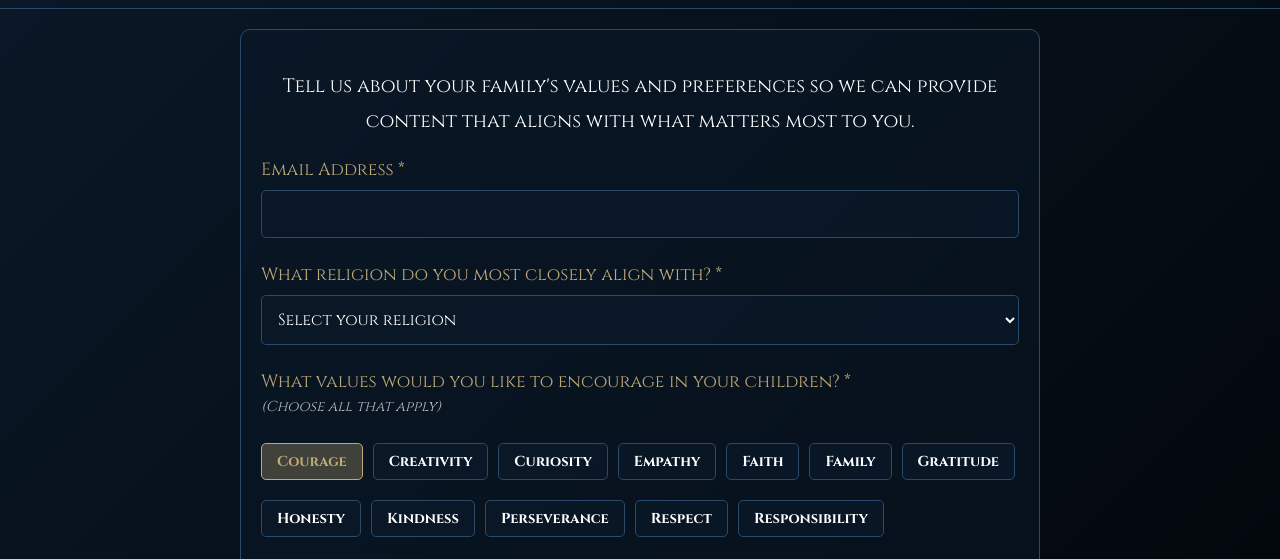
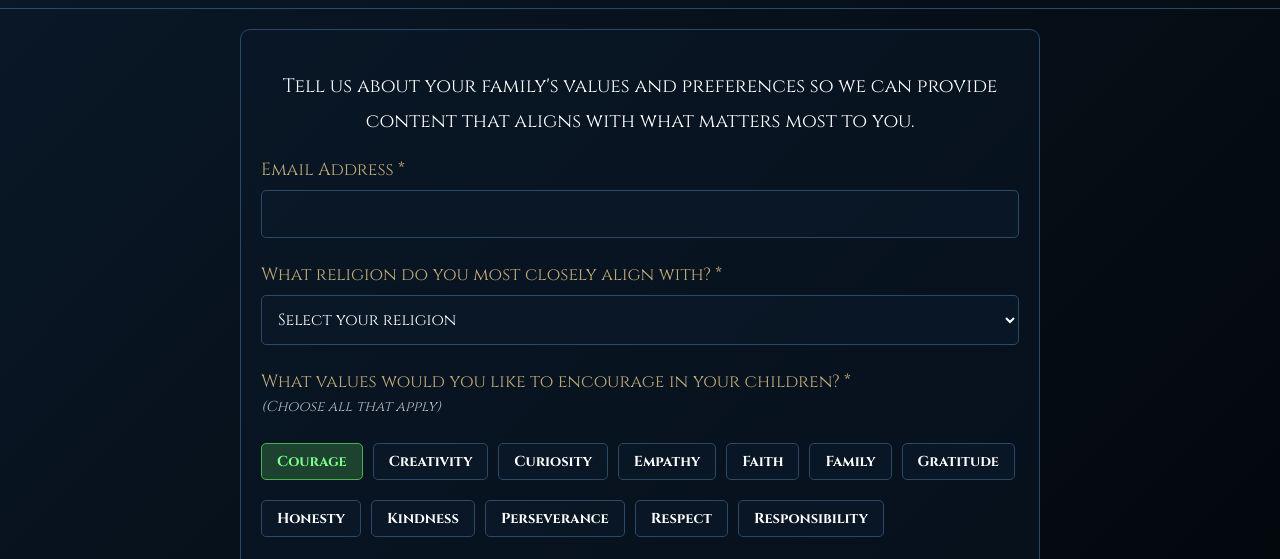
Before and after one commit to Enkrateia-Scout/landing-page, a plain HTML site: page signup.html in a window 1280 px wide. Both pictures are taken after a click on the button "Courage". Shown: the part 179-738 px from the top of the page. Drawn offline with Linux system fonts and the light colour scheme.

Commit message:
Update values toggle buttons to have greenish color when selected

```diff
--- a/signup.html
+++ b/signup.html
@@ -225,8 +225,20 @@
             color: #c0aa76;
         }
 
+        /* Green style for values buttons when active */
+        #valuesToggleGroup .toggle-btn.active {
+            background-color: rgba(76, 175, 80, 0.3);
+            border-color: #4CAF50;
+            color: #7FFF8E;
+        }
+
         .toggle-btn:hover {
             border-color: #c0aa76;
+        }
+
+        /* Hover style for values buttons */
+        #valuesToggleGroup .toggle-btn:hover:not(.active) {
+            border-color: #4CAF50;
         }
 
         button {
```
